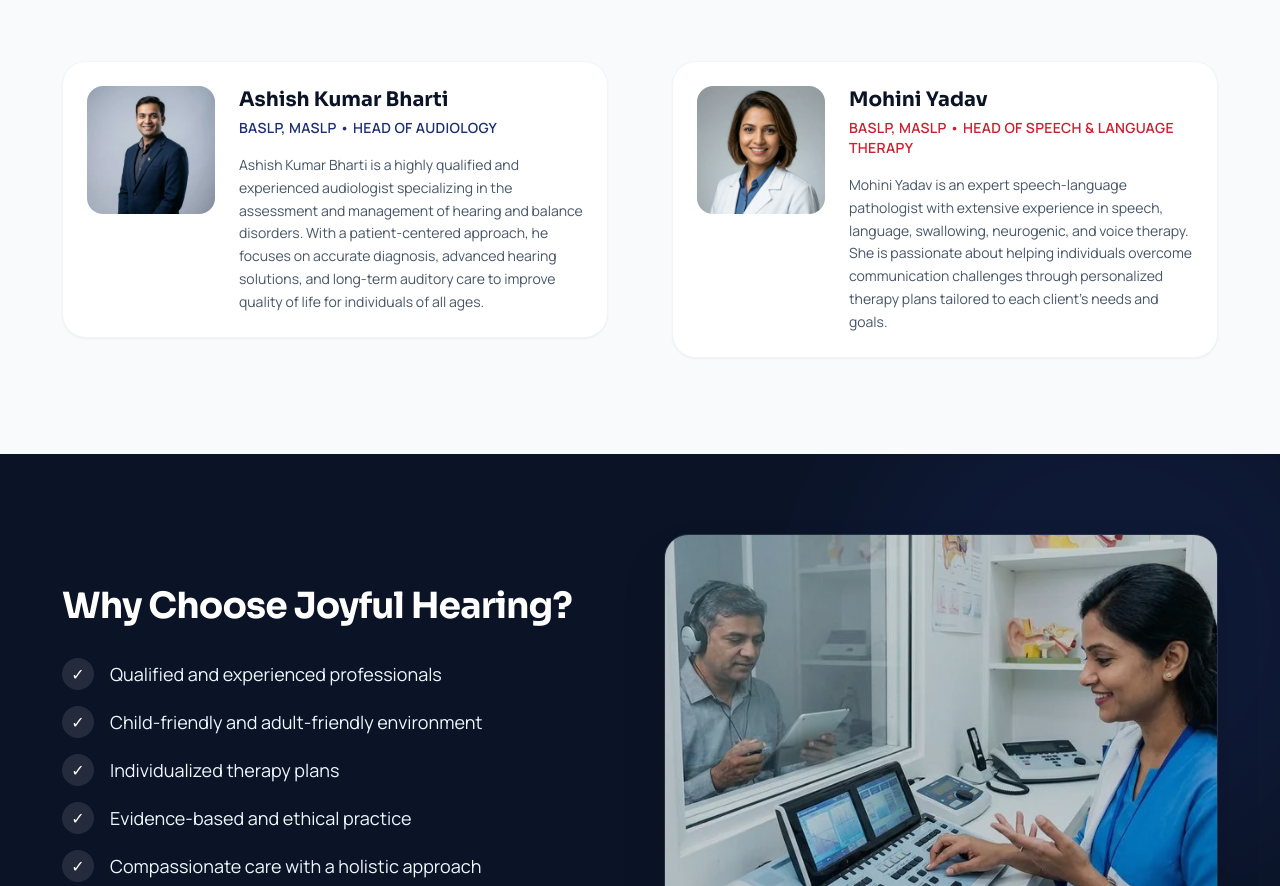
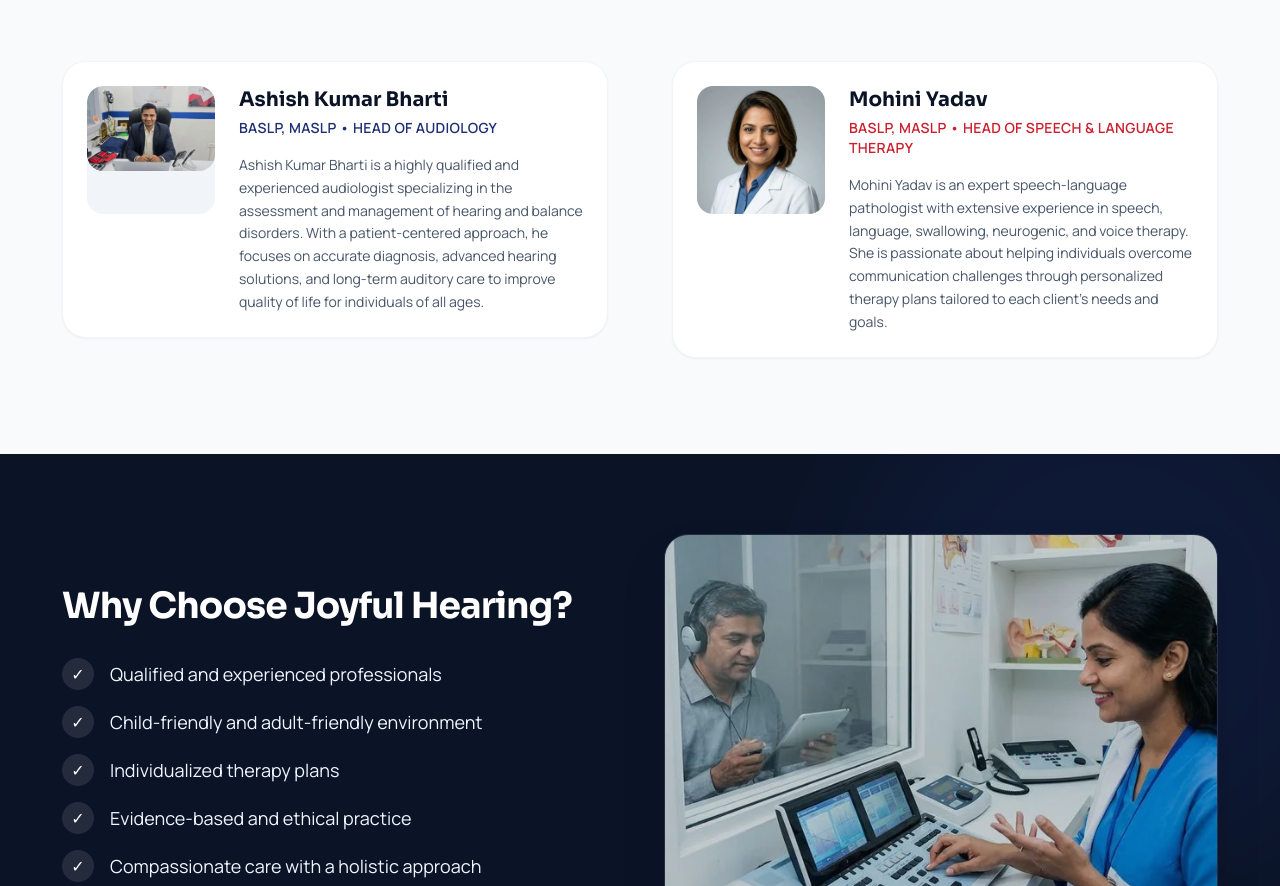
Before and after one commit to flowxoperations-code/Joyful-Hearing, a plain HTML site: page about.html in a window 1280 px wide. Shown: the part 1220-2106 px from the top of the page. Drawn offline with nearby package versions, Linux system fonts and the light colour scheme.

Commit message:
Updated client images for Ashish and Mohini (optimized)

```diff
--- a/about.html
+++ b/about.html
@@ -198,7 +198,7 @@
             <!-- Ashish Kumar Bharti -->
             <div class="flex flex-col sm:flex-row gap-6 items-start bg-white p-6 rounded-3xl shadow-sm border border-slate-100">
               <div class="w-32 h-32 shrink-0 rounded-2xl bg-slate-100 overflow-hidden relative">
-                 <img loading="lazy" src="assets/ashish-bharti.webp" alt="Ashish Kumar Bharti" class="w-full h-full object-cover" width="640" height="640" decoding="async">
+                 <img class="aspect-[3/2] w-full rounded-2xl object-cover" src="assets/ashish-bharti.jpg" alt="Dr. Ashish Bharti">
               </div>
               <div>
                 <h3 class="font-display text-xl font-bold text-joy-ink">Ashish Kumar Bharti</h3>
```
Also changed, not shown: index.html (+1 -1 lines), assets/ashish-bharti.jpg (added), assets/client_images/Logo with TM.jpeg (added), assets/mohini-yadav.jpg (added), 2 other files.
